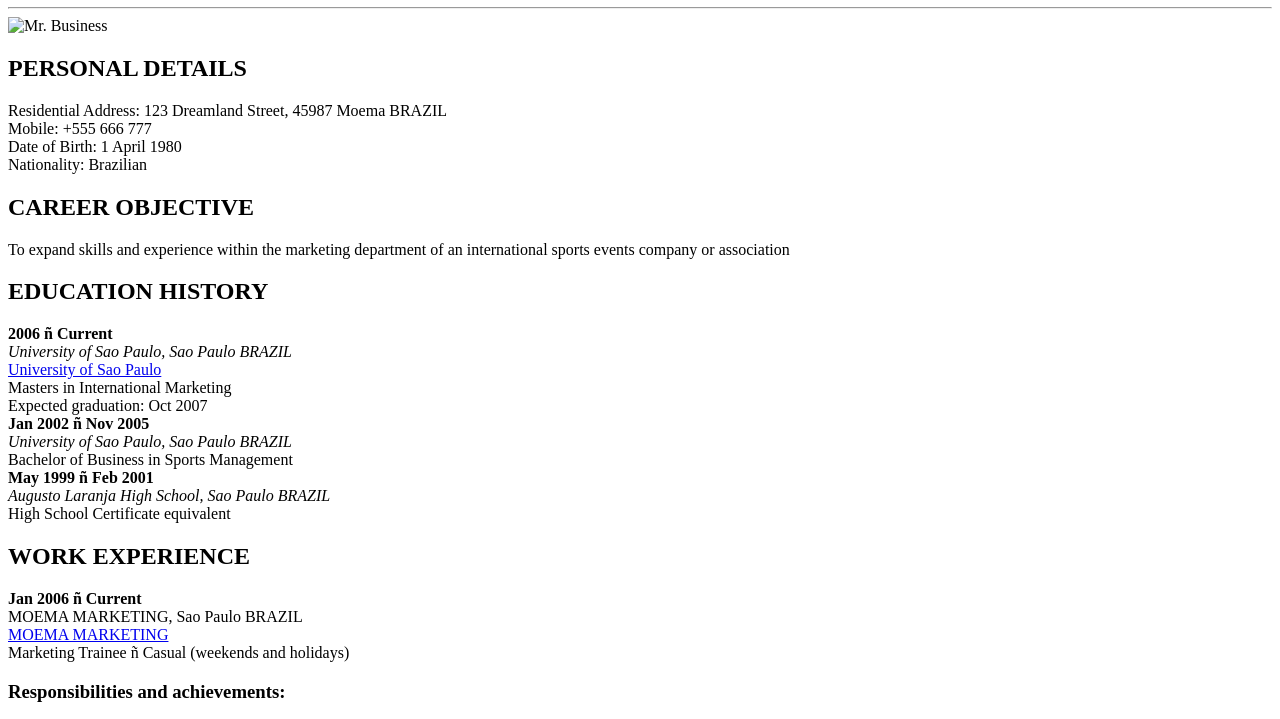
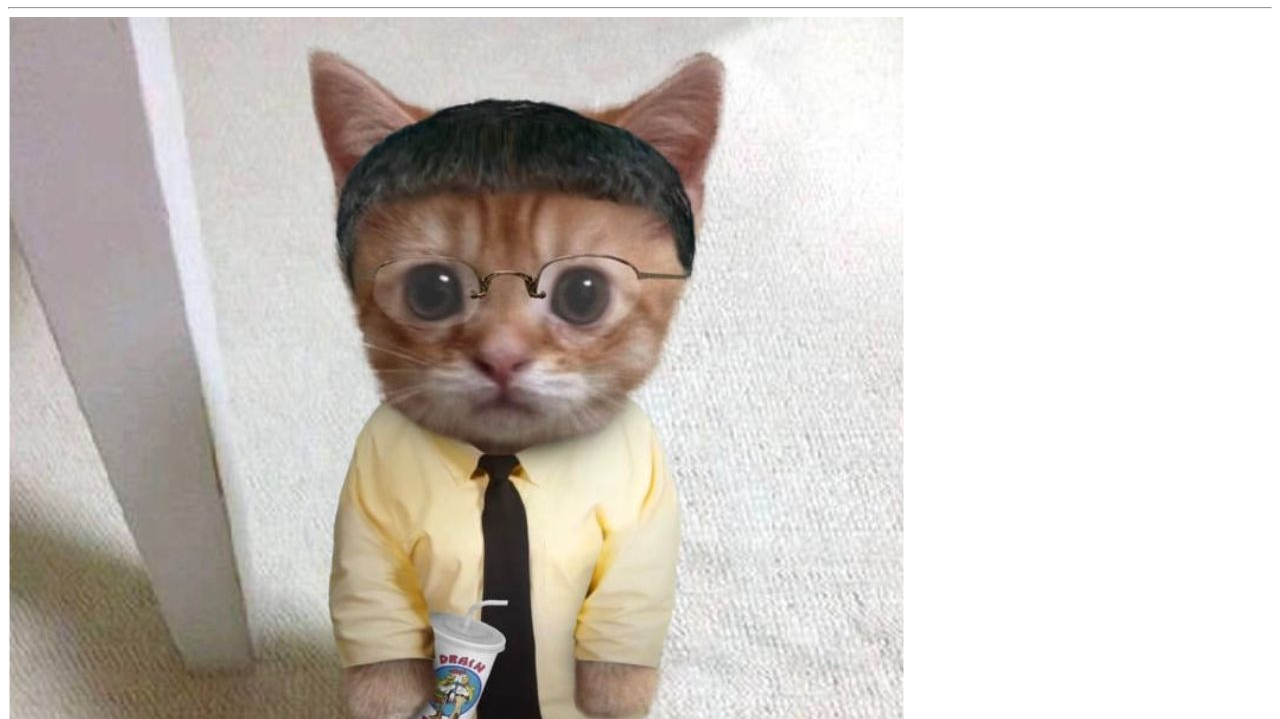
Before and after one commit to BenjaminxCoder/dev109, a plain HTML site: page a01/index.html in a window 1280 px wide. Shown: the part 73-792 px from the top of the page. Drawn offline with Linux system fonts and the light colour scheme; the site is published under a folder, as on GitHub Pages, so addresses that start at the root find nothing.

Commit message:
Fixed Broken photo link.

```diff
--- a/a01/index.html
+++ b/a01/index.html
@@ -8,7 +8,7 @@
 <body>
     <h1>CURRICULUM VITAE CLAUDIA MARTINEZ</h1>
     <hr>
-    <img src="/Assets/Cat_Boss.jpg" alt="Mr. Business">
+    <img src="./Assets/Cat_Boss.jpg" alt="Mr. Business">
     <h2>PERSONAL DETAILS</h2>
 
     Residential Address: 	123 Dreamland Street, 45987 Moema BRAZIL<br>
```
